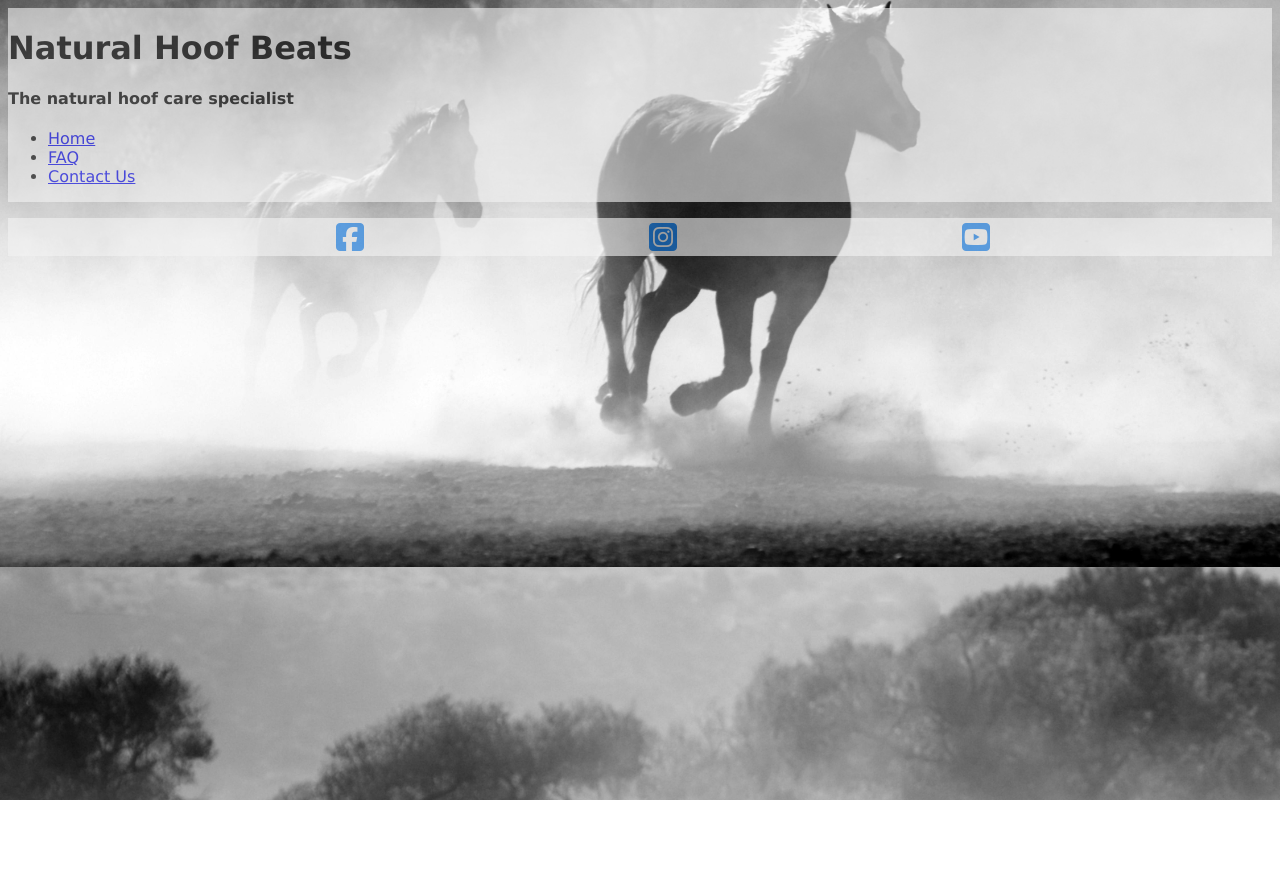
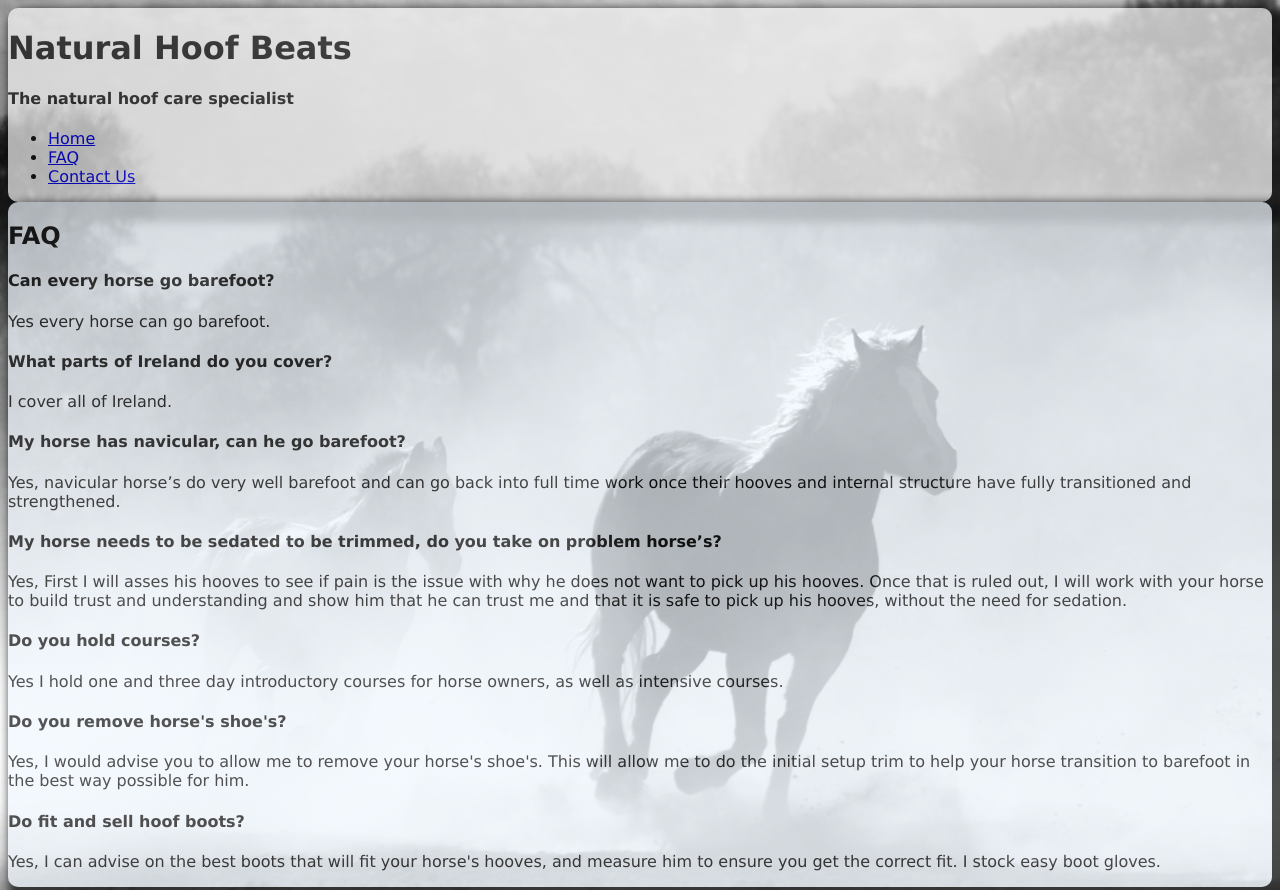
Before and after one commit to Lorrainedaly/natural-hoof-beats, a plain HTML site: page faq.html in a window 1280 px wide. Shown: the top 890 px of the page. Before the commit the page ends 800 px from the top, so only its background shows below. Drawn offline with Linux system fonts and the light colour scheme.

Commit message:
Add content to faq.html page and add styling to header, footer and main content, e.g. box-shadow, border-radius

```diff
--- a/assets/css/style.css
+++ b/assets/css/style.css
@@ -3,8 +3,8 @@ body {
     display:flex;
     flex-direction: column;
     font-family: 'Lucida Sans', 'Lucida Sans Regular', 'Lucida Grande', 'Lucida Sans Unicode', Geneva, Verdana, sans-serif;
-    color: rgb(9, 9, 9);
-    background: url("../images/galloping-horses2.jpg") center/cover, center;
+    color: rgb(14, 13, 13);
+    background: url("../images/galloping-horses2.jpg") center/cover, center, no-repeat;
 }
 
 /* Header */
@@ -13,10 +13,17 @@ header {
     width: 100%;
     align-items: baseline;
     background-color: rgb(244, 244, 244);
-    opacity: calc(0.6);
-    ;
+    opacity: calc(0.7);
+    box-shadow: 10px 10px 10px 10px;
+    border-radius:10px ;
 }
 
+/* Main */
+Main {
+    /* Enlarge main element to push footer down */
+    flex: 1 0 auto;
+    display: flex;
+}
 
 /* Footer */
 #social-media {
@@ -26,7 +33,9 @@ header {
     justify-content: space-evenly;
     list-style-type: none;
     background-color: rgb(244, 244, 244);
-    opacity: calc(0.6);
+    opacity: calc(0.7);
+    box-shadow: 10px 10px 10px 10px;
+    border-radius:10px ;
 }
 
 #social-media i {
@@ -34,3 +43,11 @@ header {
     padding: 11%;
     color: rgb(21, 128, 236);
 }
+
+/* FAQ */
+#faq {
+    background-color: aliceblue;
+    opacity:calc(0.7) ;
+    box-shadow: 10px 10px 10px 10px;
+    border-radius:10px ;
+}
--- a/faq.html
+++ b/faq.html
@@ -9,7 +9,7 @@
     <meta name="keywords"
     content="barefoot trimming, barefoot horse's, barefoot trimming courses, barefoot trimming in Ireland, horse's, hooves, horse care, natural trimming, navicular, laminitis">
     <!-- Title -->
-    <title>Natural Hoof Beats</title>
+    <title>FAQ</title>
     <!-- Favicon -->
     <link rel="icon" type="image/x-icon" href="assets/images/favicon.png">
     <link rel="stylesheet" href="assets/css/style.css">
@@ -30,7 +30,29 @@
 </header>
 <!-- Main Content -->
     <main>
-
+        <section id="faq">
+            <div>
+                    <h2>FAQ</h3>
+                        <div>
+                            <h4>Can every horse go barefoot?</h4>
+                            <p>
+                                Yes every horse can go barefoot.
+                            </p>
+                            <h4>What parts of Ireland do you cover?</h4>
+                            <p>I cover all of Ireland.</p>
+                            <h4>My horse has navicular, can he go barefoot?</h4>
+                            <p>Yes, navicular horse’s do very well barefoot and can go back into full time work once their hooves and internal structure have fully transitioned and strengthened.</p>
+                            <h4>My horse needs to be sedated to be trimmed, do you take on problem horse’s?</h4>
+                             <p>Yes, First I will asses his hooves to see if pain is the issue with why he does not want to pick up his hooves. Once that is ruled out, I will work with your horse to build trust and understanding and show him that he can trust me and that it is safe to pick up his hooves, without the need for sedation.</p>
+                            <h4>Do you hold courses?</h4>
+                            <p>Yes I hold one and three day introductory courses for horse owners, as well as intensive courses.</p>
+                            <h4>Do you remove horse's shoe's?</h4>
+                            <p>Yes, I would advise you to allow me to remove your horse's shoe's. This will allow me to do the initial setup trim to help your horse transition to barefoot in the best way possible for him.</p>
+                            <h4>Do fit and sell hoof boots?</h4>
+                            <p>Yes, I can advise on the best boots that will fit your horse's hooves, and measure him to ensure you get the correct fit. I stock easy boot gloves.</p>
+                        </div>
+            </div>
+        </section>
     </main>
 <!-- Footer -->
 <footer>
```
Also changed, not shown: contact.html (+1 -1 lines).
